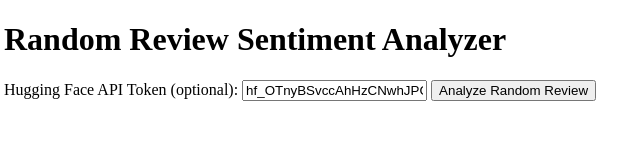
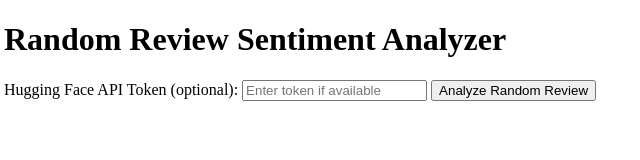
Before and after one commit to iliakiselev/homework_of_kiselev, a plain HTML site: page week1/index.html in a window 1280 px wide. Shown: the full height of the page, 4-644 px from the left. Drawn offline with nearby package versions, Linux system fonts and the light colour scheme.

Commit message:
Update index.html

```diff
--- a/week1/index.html
+++ b/week1/index.html
@@ -11,7 +11,7 @@
     <h1>Random Review Sentiment Analyzer</h1>
 
     <label for="apiToken">Hugging Face API Token (optional):</label>
-    <input type="text" id="apiToken" placeholder="Enter token if available" value="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">
+    <input type="text" id="apiToken" placeholder="Enter token if available">
 
     <button id="analyzeBtn">Analyze Random Review</button>
 
```
